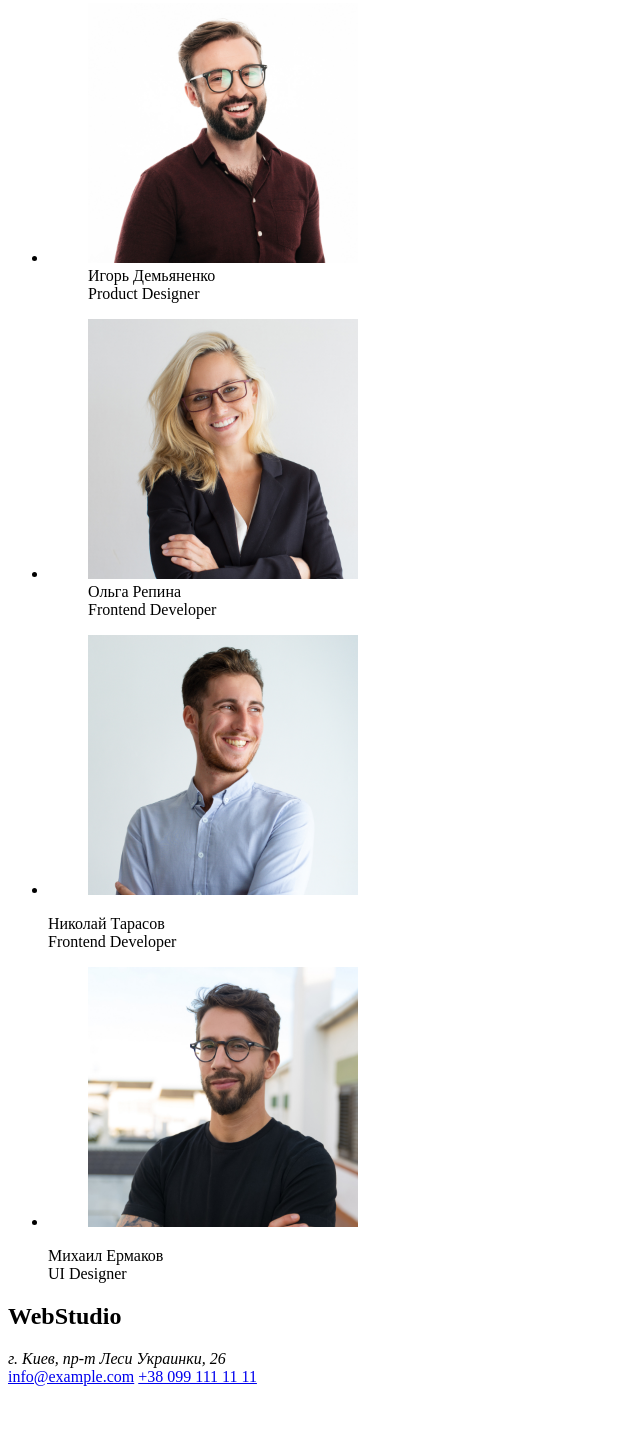
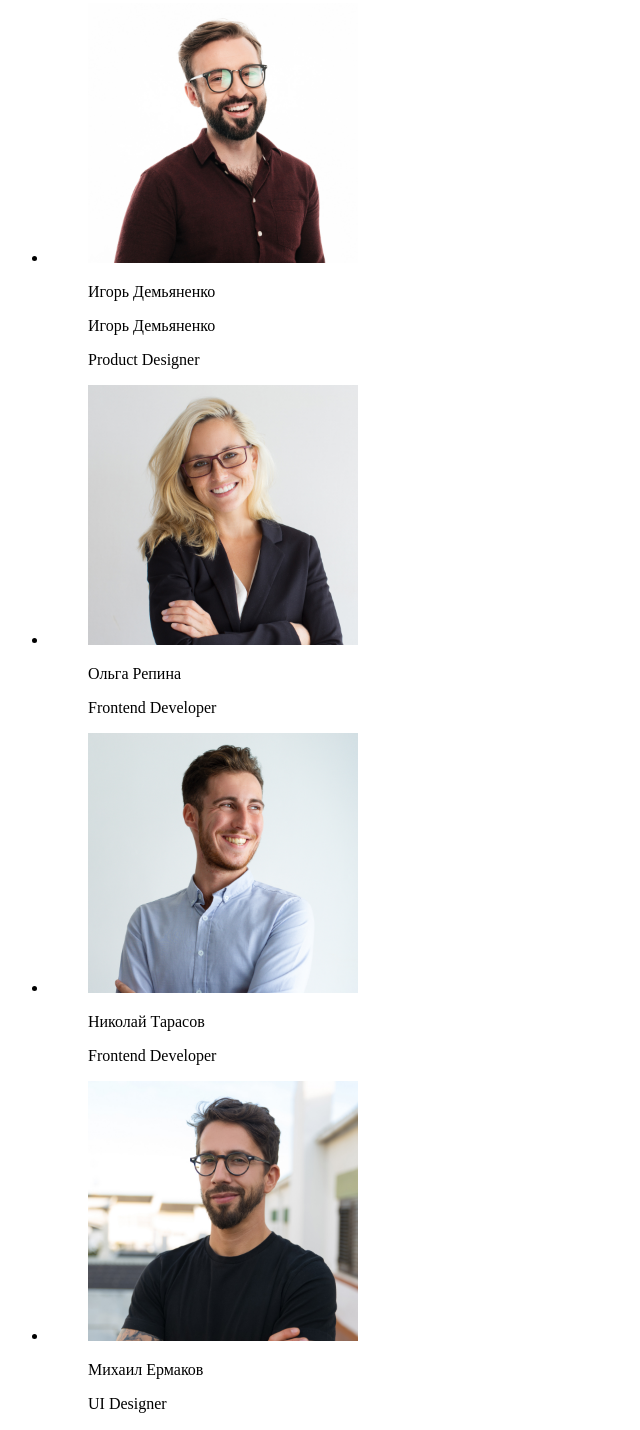
Before and after one commit to Khmeliuk/goit-markup-hw-01, a plain HTML site: page index.html in a window 1280 px wide. Shown: the part 1563-2993 px from the top of the page, without its empty margins (0-640 px from the left). Before the commit the page ends 2957 px from the top, so only its background shows below. Drawn offline with Linux system fonts and the light colour scheme.

Commit message:
after validator

```diff
--- a/index.html
+++ b/index.html
@@ -19,8 +19,8 @@
                 <li> <a href=""></a>Контакты</li>
             </ul>
         </nav>
-        <a href="mailto: info@devstudio.com">info@devstudio.com</a>
-        <a href="tell:+38 096 111 11 11">+38 096 111 11 11</a>
+        <a href="mailto:info@devstudio.com">info@devstudio.com</a>
+        <a href="tell:+380961111111">+38 096 111 11 11</a>
 
     </header>
 
@@ -70,30 +70,37 @@
             <li>
                 <figure>
                     <img src="./img/igor.jpg" alt="Игорь Демьяненко" width="270">
-                    <figcaption>Игорь Демьяненко</figcaption>
-                    <figcaption>Product Designer</figcaption>
+                    <figcaption> <p>Игорь Демьяненко</p> Игорь Демьяненко
+                    <p>Product Designer</p>
+                    </figcaption>
                 </figure>
             </li>
             <li>
                 <figure>
                     <img src="./img/olga.jpg" alt="Ольга Репина" width="270">
-                    <figcaption>Ольга Репина</figcaption>
-                    <figcaption>Frontend Developer</figcaption>
+                    <figcaption> <p>Ольга Репина</p>
+                    <p>Frontend Developer</p> </figcaption>
+
                 </figure>
             </li>
             <li>
                 <figure>
                     <img src="./img/nikolay.jpg" alt="Николай Тарасов" width="270">
+                    <figcaption> <P>Николай Тарасов</P>
+                <p>Frontend Developer</p> </figcaption>
                 </figure>
-                <figcaption>Николай Тарасов</figcaption>
-                <figcaption>Frontend Developer</figcaption>
+
+
             </li>
             <li>
-                <figure>
+             <figure>
                     <img src="./img/mihail.jpg" alt="Михаил Ермаков" width="270">
-                </figure>
-                <figcaption>Михаил Ермаков</figcaption>
-                <figcaption>UI Designer</figcaption>
+                <figcaption> <p>Михаил Ермаков</p>
+                            <p>UI Designer</p>
+                </figcaption>
+             </figure>
+
+
             </li>
         </ul>
     </section>
@@ -105,8 +112,8 @@
         <div> -->
             <address>г. Киев, пр-т Леси Украинки, 26</address>
             <a href="mailto:info@example.com">info@example.com</a>
-            <a href="tell:+38 099 111 11 11">+38 099 111 11 11</a>
-        </div>
+            <a href="tell:+380991111111">+38 099 111 11 11</a>
+        <!-- </div> -->
     </footer>
 
 
```
